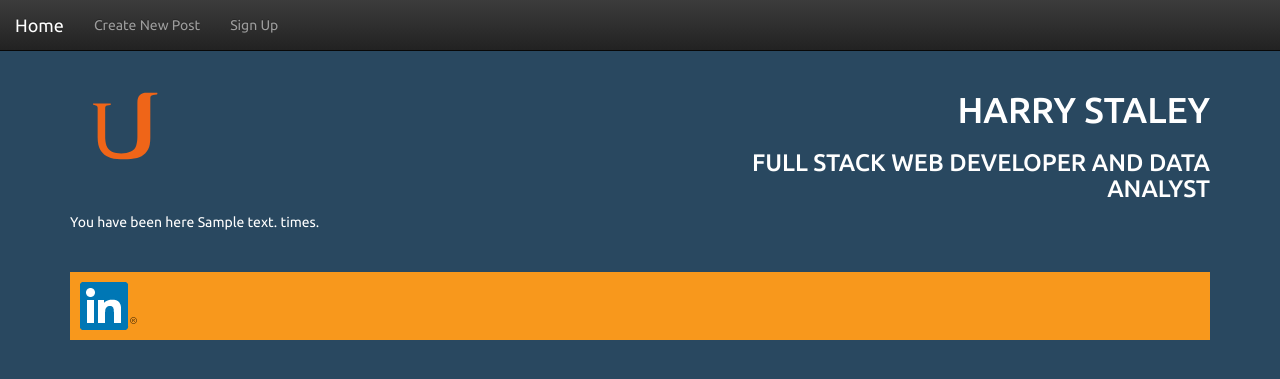
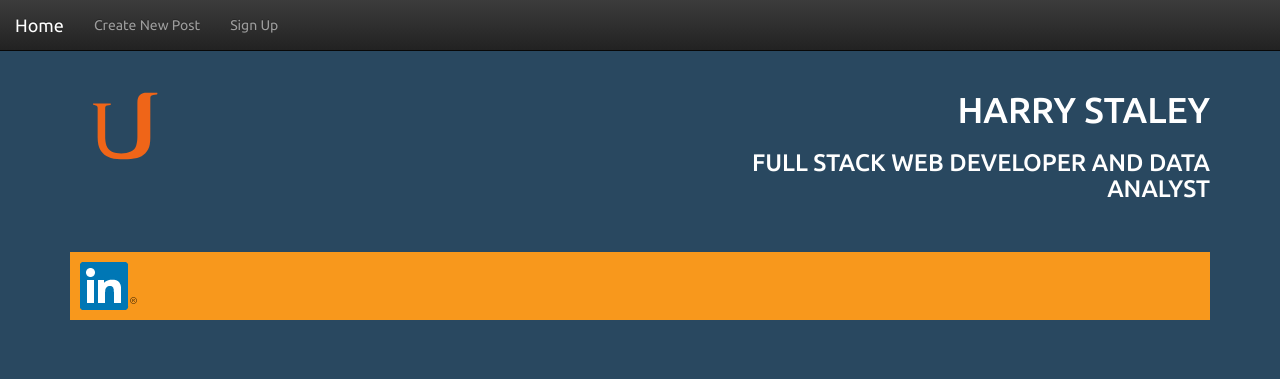
Before and after one commit to harrystaley/FSND_Multi_User_Blog, a Python web app: template templates/front.html in a window 1280 px wide. Shown: the top 379 px of the page. Run offline with Jinja, Linux system fonts and the light colour scheme; the template is opened without the code that fills it: most values are stand-ins (such as "Sample title", 1, 10 or a date in 2020); some libraries are stand-ins or nearby versions.

Commit message:
FEAT: removed page counter from all pages

```diff
--- a/templates/front.html
+++ b/templates/front.html
@@ -6,7 +6,6 @@ This template is borrowed from the project answer files in the intro
 to backend course in preparation for the multi-user blog project -->
 
 {% block content %}
-<div>You have been here {{visits}} times.</div>
 
 <!-- for each post in the posts table it calls render_post from the post class in main.py -->
   {% for post in posts %}
--- a/templates/newpost.html
+++ b/templates/newpost.html
@@ -7,9 +7,6 @@ of the intro to backend course in preparation for the multi-user
 blog project -->
 
 {% block content %}
-
-<div>You have been here {{visits}} times.</div>
-
 
 <form action="" method="post" id="BlogPostForm">
 	<fieldset class="postForm">
--- a/templates/permalink.html
+++ b/templates/permalink.html
@@ -6,7 +6,6 @@ The idea for this template is borrowed from the project files in the intro
 to backend course in preparation for the multi-user blog project -->
 
 {% block content %}
-<div>You have been here {{visits}} times.</div>
 
 <!-- renders a single blog post from PermaPost class using render post from post class in in main.py -->
   {{post.render_post() | safe}}
```
Also changed, not shown: 1 other file.
